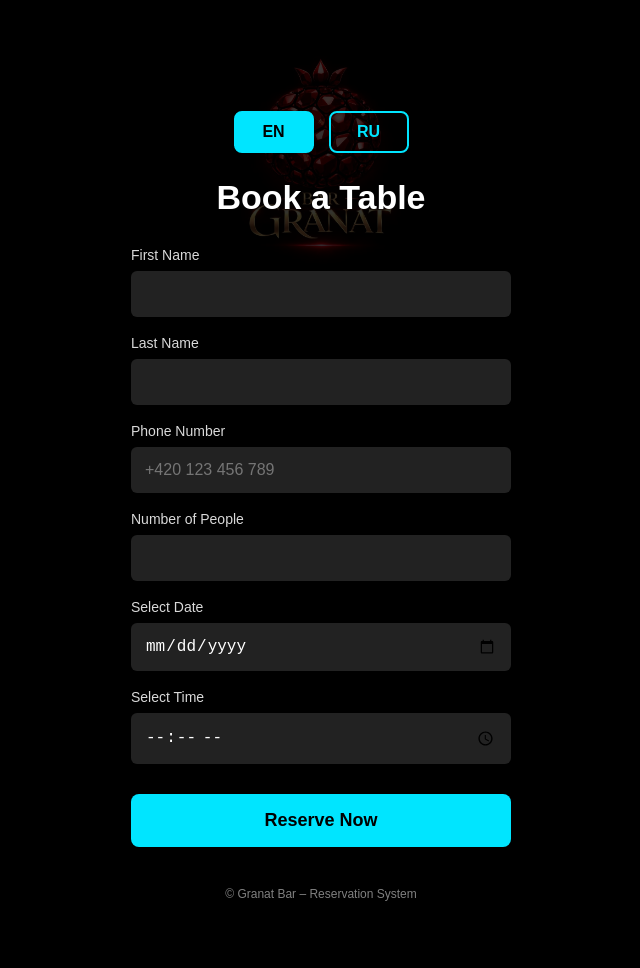
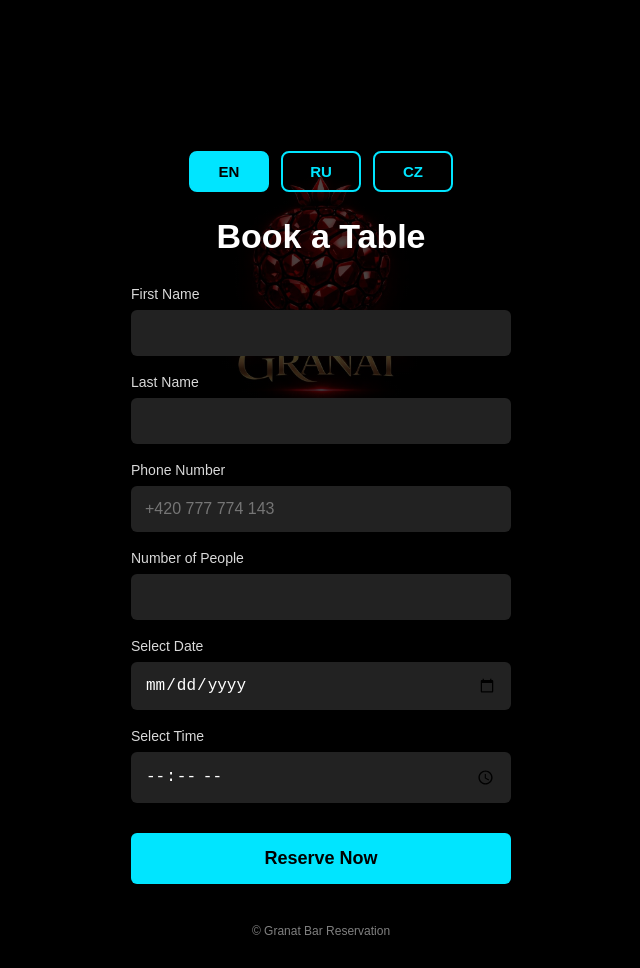
Before and after one commit to granatlounge/Reservation-, a plain HTML site: page index.html in a window 1280 px wide. Shown: the part 109-1077 px from the top of the page, without its empty margins (319-959 px from the left). Before the commit the page ends 1040 px from the top, so only its background shows below. Drawn offline with Linux system fonts and the light colour scheme.

Commit message:
Update index.html

```diff
--- a/index.html
+++ b/index.html
@@ -6,9 +6,7 @@
 <title>Granat | Table Reservation</title>
 
 <style>
-* {
-  box-sizing: border-box;
-}
+* { box-sizing: border-box; }
 
 body {
   margin: 0;
@@ -16,24 +14,34 @@ body {
   font-family: Arial, Helvetica, sans-serif;
   color: #fff;
 
-  /* LOGO ARKAPLAN */
-  background:
-    linear-gradient(rgba(0,0,0,0.75), rgba(0,0,0,0.9)),
-    url("Logo.png.jpeg") no-repeat top center;
-  background-size: 260px;
+  /* SABİT LOGO ARKAPLAN */
+  background-image: url("Logo.png.jpeg");
+  background-repeat: no-repeat;
+  background-position: center 90px;
+  background-size: 300px;
+  background-attachment: fixed;
   background-color: #000;
+}
+
+/* KARARTMA */
+.overlay {
+  min-height: 100vh;
+  background: linear-gradient(
+    rgba(0,0,0,0.6),
+    rgba(0,0,0,0.9)
+  );
 }
 
 .container {
   max-width: 420px;
   margin: auto;
-  padding: 220px 20px 20px; /* logo için üst boşluk */
+  padding: 260px 20px 30px;
 }
 
 .lang-buttons {
   display: flex;
   justify-content: center;
-  gap: 15px;
+  gap: 12px;
   margin-bottom: 25px;
 }
 
@@ -41,7 +49,7 @@ body {
   width: 80px;
   padding: 10px 0;
   border-radius: 8px;
-  font-size: 16px;
+  font-size: 15px;
   font-weight: bold;
   cursor: pointer;
   border: 2px solid #00e5ff;
@@ -82,26 +90,24 @@ input:focus {
   outline: 2px solid #00e5ff;
 }
 
-button.submit-btn {
+button.submit {
   width: 100%;
   margin-top: 30px;
-  padding: 16px;
+  padding: 15px;
   background: #00e5ff;
   color: #000;
   border: none;
-  border-radius: 8px;
+  border-radius: 6px;
   font-size: 18px;
   font-weight: bold;
   cursor: pointer;
 }
 
-button.submit-btn:hover {
-  opacity: 0.9;
-}
+button.submit:hover { opacity: 0.85; }
 
 .footer {
   text-align: center;
-  margin: 40px 0 10px;
+  margin-top: 40px;
   font-size: 12px;
   opacity: 0.5;
 }
@@ -109,78 +115,85 @@ button.submit-btn:hover {
 </head>
 
 <body>
-
+<div class="overlay">
 <div class="container">
 
 <div class="lang-buttons">
-    <button id="enBtn" class="active" onclick="setLang('en')">EN</button>
-    <button id="ruBtn" onclick="setLang('ru')">RU</button>
+  <button class="active" onclick="setLang('en')">EN</button>
+  <button onclick="setLang('ru')">RU</button>
+  <button onclick="setLang('cz')">CZ</button>
 </div>
 
 <h1 id="title">Book a Table</h1>
 
 <form action="https://formsubmit.co/granatpraha@proton.me" method="POST">
-
   <input type="hidden" name="_captcha" value="false">
   <input type="hidden" name="_subject" value="New Table Reservation">
   <input type="hidden" name="_template" value="table">
-    <input type="hidden" name="Language" id="langField" value="EN">
 
-    <label id="firstNameLabel">First Name</label>
+  <label id="l1">First Name</label>
   <input type="text" name="First Name" required>
 
-    <label id="lastNameLabel">Last Name</label>
+  <label id="l2">Last Name</label>
   <input type="text" name="Last Name" required>
 
-    <label id="phoneLabel">Phone Number</label>
-    <input type="tel" name="Phone" placeholder="+420 123 456 789" required>
+  <label id="l3">Phone Number</label>
+  <input type="tel" name="Phone" placeholder="+420 777 774 143" required>
 
-    <label id="peopleLabel">Number of People</label>
+  <label id="l4">Number of People</label>
   <input type="number" name="People" min="1" max="20" required>
 
-    <label id="dateLabel">Select Date</label>
+  <label id="l5">Select Date</label>
   <input type="date" name="Date" required>
 
-    <label id="timeLabel">Select Time</label>
+  <label id="l6">Select Time</label>
   <input type="time" name="Time" required>
 
-    <button type="submit" class="submit-btn" id="submitBtn">Reserve Now</button>
-
+  <button type="submit" class="submit" id="btn">Reserve Now</button>
 </form>
 
-  <div class="footer">
-    © Granat Bar – Reservation System
+<div class="footer">© Granat Bar Reservation</div>
+
 </div>
-
 </div>
 
 <script>
 function setLang(lang) {
-  document.getElementById("enBtn").classList.remove("active");
-  document.getElementById("ruBtn").classList.remove("active");
+  document.querySelectorAll('.lang-buttons button')
+    .forEach(b => b.classList.remove('active'));
+  event.target.classList.add('active');
 
-  if (lang === "en") {
-    document.getElementById("enBtn").classList.add("active");
-    document.getElementById("title").innerText = "Book a Table";
-    document.getElementById("firstNameLabel").innerText = "First Name";
-    document.getElementById("lastNameLabel").innerText = "Last Name";
-    document.getElementById("phoneLabel").innerText = "Phone Number";
-    document.getElementById("peopleLabel").innerText = "Number of People";
-    document.getElementById("dateLabel").innerText = "Select Date";
-    document.getElementById("timeLabel").innerText = "Select Time";
-    document.getElementById("submitBtn").innerText = "Reserve Now";
-    document.getElementById("langField").value = "EN";
-  } else {
-    document.getElementById("ruBtn").classList.add("active");
-    document.getElementById("title").innerText = "Забронировать стол";
-    document.getElementById("firstNameLabel").innerText = "Имя";
-    document.getElementById("lastNameLabel").innerText = "Фамилия";
-    document.getElementById("phoneLabel").innerText = "Телефон";
-    document.getElementById("peopleLabel").innerText = "Количество гостей";
-    document.getElementById("dateLabel").innerText = "Дата";
-    document.getElementById("timeLabel").innerText = "Время";
-    document.getElementById("submitBtn").innerText = "Забронировать";
-    document.getElementById("langField").value = "RU";
+  if (lang === 'en') {
+    title.innerText = "Book a Table";
+    l1.innerText = "First Name";
+    l2.innerText = "Last Name";
+    l3.innerText = "Phone Number";
+    l4.innerText = "Number of People";
+    l5.innerText = "Select Date";
+    l6.innerText = "Select Time";
+    btn.innerText = "Reserve Now";
+  }
+
+  if (lang === 'ru') {
+    title.innerText = "Забронировать стол";
+    l1.innerText = "Имя";
+    l2.innerText = "Фамилия";
+    l3.innerText = "Телефон";
+    l4.innerText = "Количество гостей";
+    l5.innerText = "Дата";
+    l6.innerText = "Время";
+    btn.innerText = "Забронировать";
+  }
+
+  if (lang === 'cz') {
+    title.innerText = "Rezervace stolu";
+    l1.innerText = "Jméno";
+    l2.innerText = "Příjmení";
+    l3.innerText = "Telefon";
+    l4.innerText = "Počet osob";
+    l5.innerText = "Datum";
+    l6.innerText = "Čas";
+    btn.innerText = "Rezervovat";
   }
 }
 </script>
```
Lines whose indentation alone changed are shown as unchanged.
